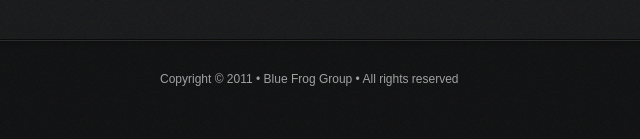
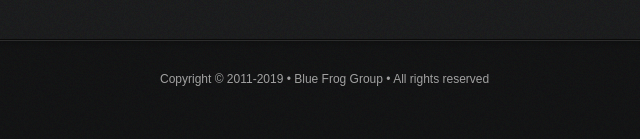
Before and after one commit to blue-frog-group/blue-frog-group, a plain HTML site: page index.html in a window 1280 px wide. Shown: the part 1280-1419 px from the top of the page, 0-640 px from the left. Drawn offline with nearby package versions, Linux system fonts and the light colour scheme.

Commit message:
Update copyright dates

```diff
--- a/index.html
+++ b/index.html
@@ -172,7 +172,7 @@
 <div class="footer_full">
 	<div id="footer">
 		<div class="copy">
-			<p>Copyright &copy; 2011  &bull;  Blue Frog Group  &bull;  All rights reserved</p>
+			<p>Copyright &copy; 2011-2019  &bull;  Blue Frog Group  &bull;  All rights reserved</p>
 			</div>
 		<div class="social">
 			<a href="http://www.facebook.com/pages/Blue-Frog-Design-Construction-Services/204000796360182?sk=wall" title="Facebook"><img src="images/facebook.png" width="42" height="42" alt="" /></a>
```
